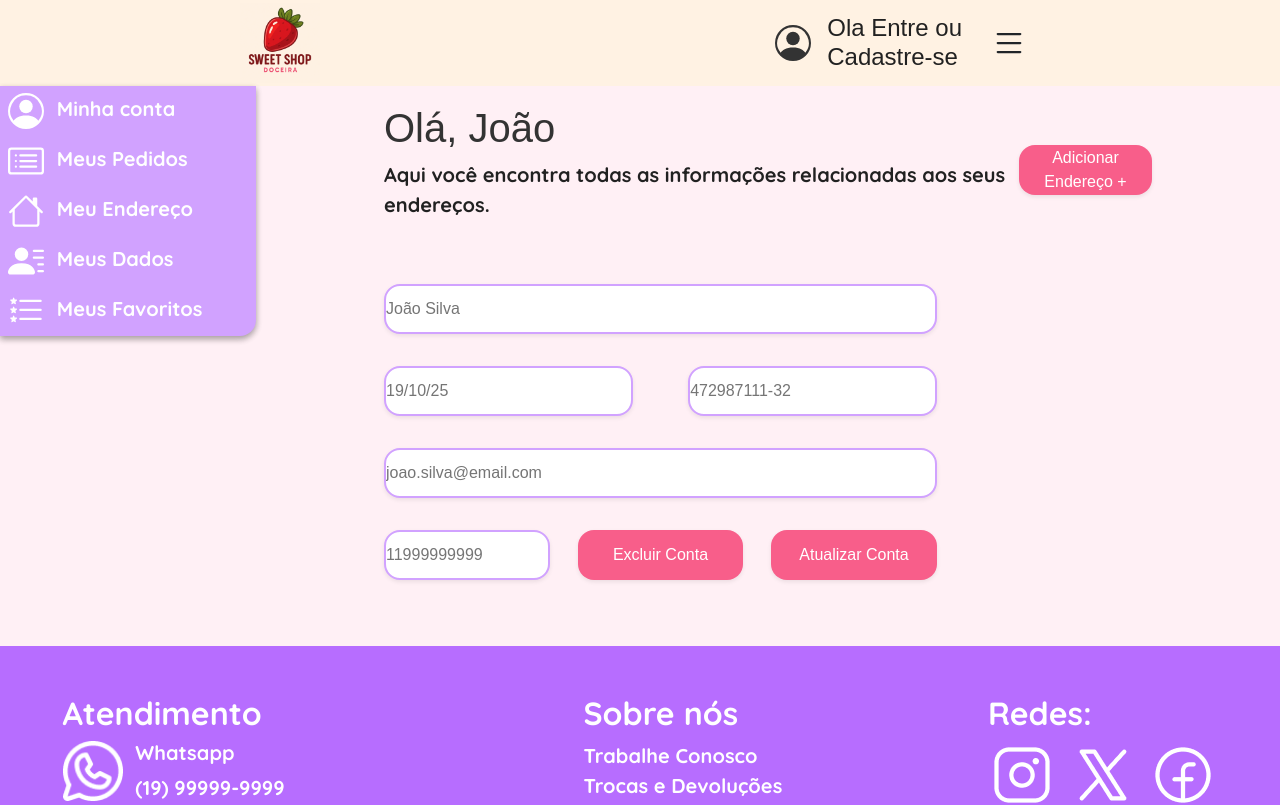
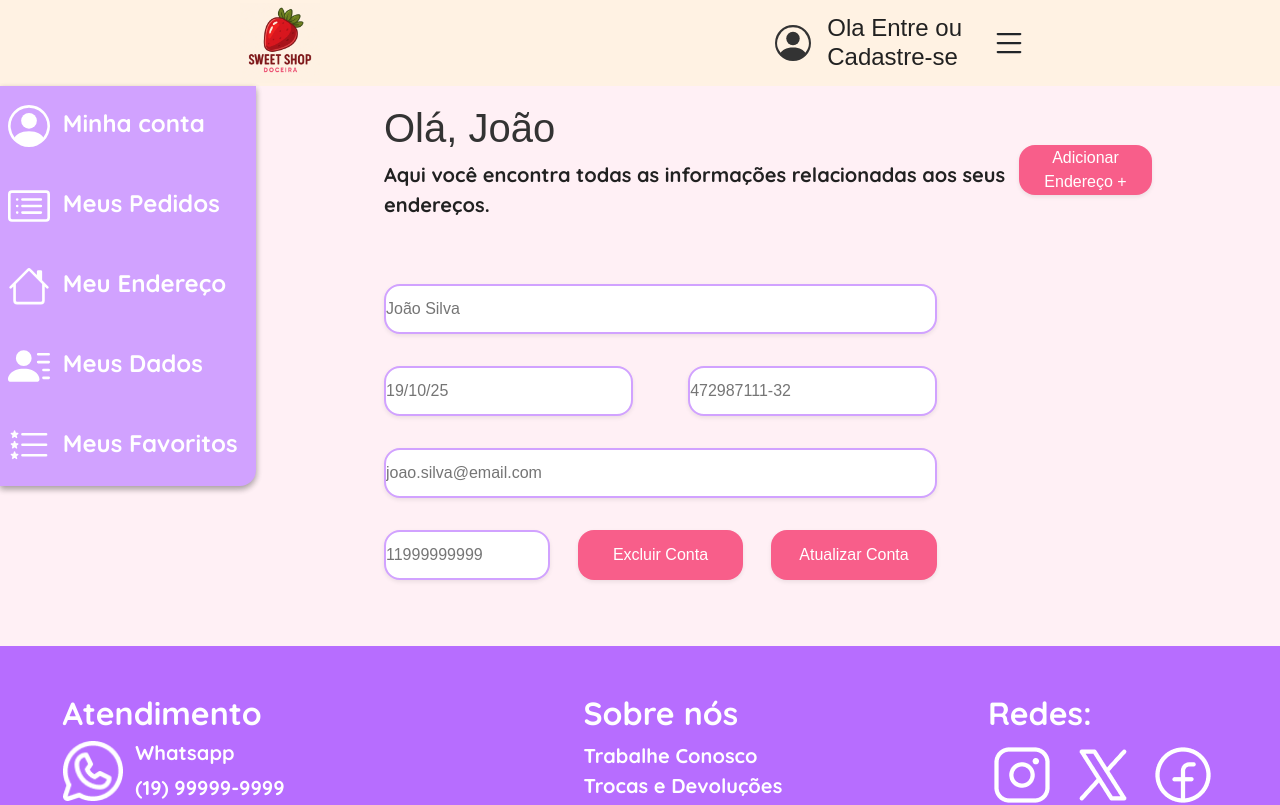
Before and after one commit to joaoviccardoso/Doceria, a React (Vite) app: page /minhaConta/meusDados in a window 1280 px wide. Shown: the top 805 px of the page. Built offline with nearby package versions, Linux system fonts and the light colour scheme.

Commit message:
aumentado o tamanho dos elementos do menu de navegação do cliente

```diff
--- a/src/componentes/Botao/botao.css
+++ b/src/componentes/Botao/botao.css
@@ -1,4 +1,4 @@
-.verCardapio, .btn-banner, .botao-finalizarPedido, .btnExcluirEhEditarConta, .btnAdicionarEndereco{
+.verCardapio, .btn-banner, .botao-finalizarPedido, .btnExcluirEhEditarConta, .btnAdicionarEndereco, .btn-adicionar{
     width: 100%;
     border-radius: 16px;
     box-shadow: var(--box-light);
@@ -6,11 +6,25 @@
                 transform 0.2s ease;
 }
 
+.btn-adicionar{
+    max-width: 50%;
+    height: 40px;
+    background-color: var(--rosa-backGround);
+    border: solid var(--rosa-btn) 2px;
+    color: var(--letra-escura);
+    font-size: var(--font-size-lg);
+}
+
+.btn-adicionar:hover{
+    color: var(--letra-clara);
+    background-color: var(--rosa-btn);
+    transform: scale(1.03);
+}
+
 .btnAdicionarEndereco{
     max-width: 100%;
     height: 50px;
     background-color: var(--rosa-btn);
-
 }
 
 #botaoExcluirConta, #botaoAtualizarConta{
@@ -53,7 +67,7 @@
     background-color: var(--rosa-btn);
 }
 
-.verCardapio:hover, .btn-adicionar:hover, .btn-banner:hover, .botao-finalizarPedido:hover {
+.verCardapio:hover, .btn-banner:hover, .botao-finalizarPedido:hover {
     background-color: var(--rosa-btn-hover);
     transform: scale(1.03);
 }
--- a/src/componentes/menuCliente/index.jsx
+++ b/src/componentes/menuCliente/index.jsx
@@ -7,7 +7,7 @@ function MenuCliente(){
             <ul className='ul-navegacaoCliente'>
                 <li className='link-navegacaoCliente'><Link to={'/minhaConta'}>
                     <span>
-                        <svg xmlns="http://www.w3.org/2000/svg" width="36" height="36" fill="currentColor" class="bi bi-person-circle" viewBox="0 0 16 16">
+                        <svg xmlns="http://www.w3.org/2000/svg" width="42" height="42" fill="currentColor" class="bi bi-person-circle" viewBox="0 0 16 16">
                             <path d="M11 6a3 3 0 1 1-6 0 3 3 0 0 1 6 0"/>
                             <path fill-rule="evenodd" d="M0 8a8 8 0 1 1 16 0A8 8 0 0 1 0 8m8-7a7 7 0 0 0-5.468 11.37C3.242 11.226 4.805 10 8 10s4.757 1.225 5.468 2.37A7 7 0 0 0 8 1"/>
                         </svg>
@@ -16,7 +16,7 @@ function MenuCliente(){
                  </li>
 
                 <li className='link-navegacaoCliente'><Link to={'/minhaConta/meusPedidos'}>
-                    <svg xmlns="http://www.w3.org/2000/svg" width="36" height="36" fill="currentColor" class="bi bi-card-list" viewBox="0 0 16 16">
+                    <svg xmlns="http://www.w3.org/2000/svg" width="42" height="42" fill="currentColor" class="bi bi-card-list" viewBox="0 0 16 16">
                         <path d="M14.5 3a.5.5 0 0 1 .5.5v9a.5.5 0 0 1-.5.5h-13a.5.5 0 0 1-.5-.5v-9a.5.5 0 0 1 .5-.5zm-13-1A1.5 1.5 0 0 0 0 3.5v9A1.5 1.5 0 0 0 1.5 14h13a1.5 1.5 0 0 0 1.5-1.5v-9A1.5 1.5 0 0 0 14.5 2z"/>
                         <path d="M5 8a.5.5 0 0 1 .5-.5h7a.5.5 0 0 1 0 1h-7A.5.5 0 0 1 5 8m0-2.5a.5.5 0 0 1 .5-.5h7a.5.5 0 0 1 0 1h-7a.5.5 0 0 1-.5-.5m0 5a.5.5 0 0 1 .5-.5h7a.5.5 0 0 1 0 1h-7a.5.5 0 0 1-.5-.5m-1-5a.5.5 0 1 1-1 0 .5.5 0 0 1 1 0M4 8a.5.5 0 1 1-1 0 .5.5 0 0 1 1 0m0 2.5a.5.5 0 1 1-1 0 .5.5 0 0 1 1 0"/>
                     </svg>
@@ -24,20 +24,20 @@ function MenuCliente(){
                 </li>
 
                 <li className='link-navegacaoCliente'><Link to={'/minhaConta/endereco'}>
-                        <svg xmlns="http://www.w3.org/2000/svg" width="36" height="36" fill="currentColor" class="bi bi-house" viewBox="0 0 16 16">
+                        <svg xmlns="http://www.w3.org/2000/svg" width="42" height="42" fill="currentColor" class="bi bi-house" viewBox="0 0 16 16">
                             <path d="M8.707 1.5a1 1 0 0 0-1.414 0L.646 8.146a.5.5 0 0 0 .708.708L2 8.207V13.5A1.5 1.5 0 0 0 3.5 15h9a1.5 1.5 0 0 0 1.5-1.5V8.207l.646.647a.5.5 0 0 0 .708-.708L13 5.793V2.5a.5.5 0 0 0-.5-.5h-1a.5.5 0 0 0-.5.5v1.293zM13 7.207V13.5a.5.5 0 0 1-.5.5h-9a.5.5 0 0 1-.5-.5V7.207l5-5z"/>
                         </svg>
                         Meu Endereço</Link>
                 </li>
                 <li className='link-navegacaoCliente'><Link to={'/minhaConta/meusDados'}>
-                    <svg xmlns="http://www.w3.org/2000/svg" width="36" height="36" fill="currentColor" class="bi bi-person-lines-fill" viewBox="0 0 16 16">
+                    <svg xmlns="http://www.w3.org/2000/svg" width="42" height="42" fill="currentColor" class="bi bi-person-lines-fill" viewBox="0 0 16 16">
                         <path d="M6 8a3 3 0 1 0 0-6 3 3 0 0 0 0 6m-5 6s-1 0-1-1 1-4 6-4 6 3 6 4-1 1-1 1zM11 3.5a.5.5 0 0 1 .5-.5h4a.5.5 0 0 1 0 1h-4a.5.5 0 0 1-.5-.5m.5 2.5a.5.5 0 0 0 0 1h4a.5.5 0 0 0 0-1zm2 3a.5.5 0 0 0 0 1h2a.5.5 0 0 0 0-1zm0 3a.5.5 0 0 0 0 1h2a.5.5 0 0 0 0-1z"/>
                     </svg>
                     Meus Dados
                     </Link>
                 </li>
                 <li className='link-navegacaoCliente'><Link to={'/minhaConta/favorito'}>
-                    <svg xmlns="http://www.w3.org/2000/svg" width="36" height="36" fill="currentColor" class="bi bi-list-stars" viewBox="0 0 16 16">
+                    <svg xmlns="http://www.w3.org/2000/svg" width="42" height="42" fill="currentColor" class="bi bi-list-stars" viewBox="0 0 16 16">
                         <path fill-rule="evenodd" d="M5 11.5a.5.5 0 0 1 .5-.5h9a.5.5 0 0 1 0 1h-9a.5.5 0 0 1-.5-.5m0-4a.5.5 0 0 1 .5-.5h9a.5.5 0 0 1 0 1h-9a.5.5 0 0 1-.5-.5m0-4a.5.5 0 0 1 .5-.5h9a.5.5 0 0 1 0 1h-9a.5.5 0 0 1-.5-.5"/>
                         <path d="M2.242 2.194a.27.27 0 0 1 .516 0l.162.53c.035.115.14.194.258.194h.551c.259 0 .37.333.164.493l-.468.363a.28.28 0 0 0-.094.3l.173.569c.078.256-.213.462-.423.3l-.417-.324a.27.27 0 0 0-.328 0l-.417.323c-.21.163-.5-.043-.423-.299l.173-.57a.28.28 0 0 0-.094-.299l-.468-.363c-.206-.16-.095-.493.164-.493h.55a.27.27 0 0 0 .259-.194zm0 4a.27.27 0 0 1 .516 0l.162.53c.035.115.14.194.258.194h.551c.259 0 .37.333.164.493l-.468.363a.28.28 0 0 0-.094.3l.173.569c.078.255-.213.462-.423.3l-.417-.324a.27.27 0 0 0-.328 0l-.417.323c-.21.163-.5-.043-.423-.299l.173-.57a.28.28 0 0 0-.094-.299l-.468-.363c-.206-.16-.095-.493.164-.493h.55a.27.27 0 0 0 .259-.194zm0 4a.27.27 0 0 1 .516 0l.162.53c.035.115.14.194.258.194h.551c.259 0 .37.333.164.493l-.468.363a.28.28 0 0 0-.094.3l.173.569c.078.255-.213.462-.423.3l-.417-.324a.27.27 0 0 0-.328 0l-.417.323c-.21.163-.5-.043-.423-.299l.173-.57a.28.28 0 0 0-.094-.299l-.468-.363c-.206-.16-.095-.493.164-.493h.55a.27.27 0 0 0 .259-.194z"/>
                     </svg>
--- a/src/componentes/menuCliente/menuCliente.css
+++ b/src/componentes/menuCliente/menuCliente.css
@@ -20,10 +20,11 @@
 }
 /**/
 .link-navegacaoCliente{
+    font-size: var(--font-size-xl);
     padding: .5rem;
     display: flex;
     align-items: center;
-    height: 50px;
+    height: 80px;
 }
 /**/
 .ul-navegacaoCliente li:last-child:hover{
```
